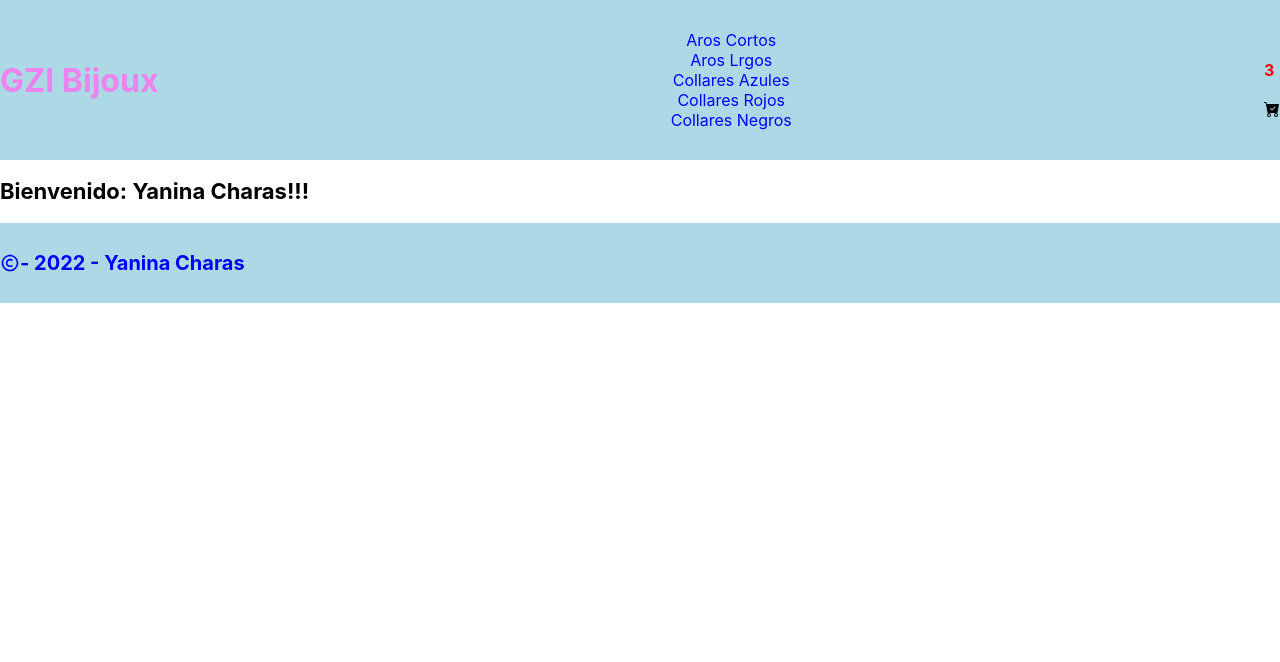
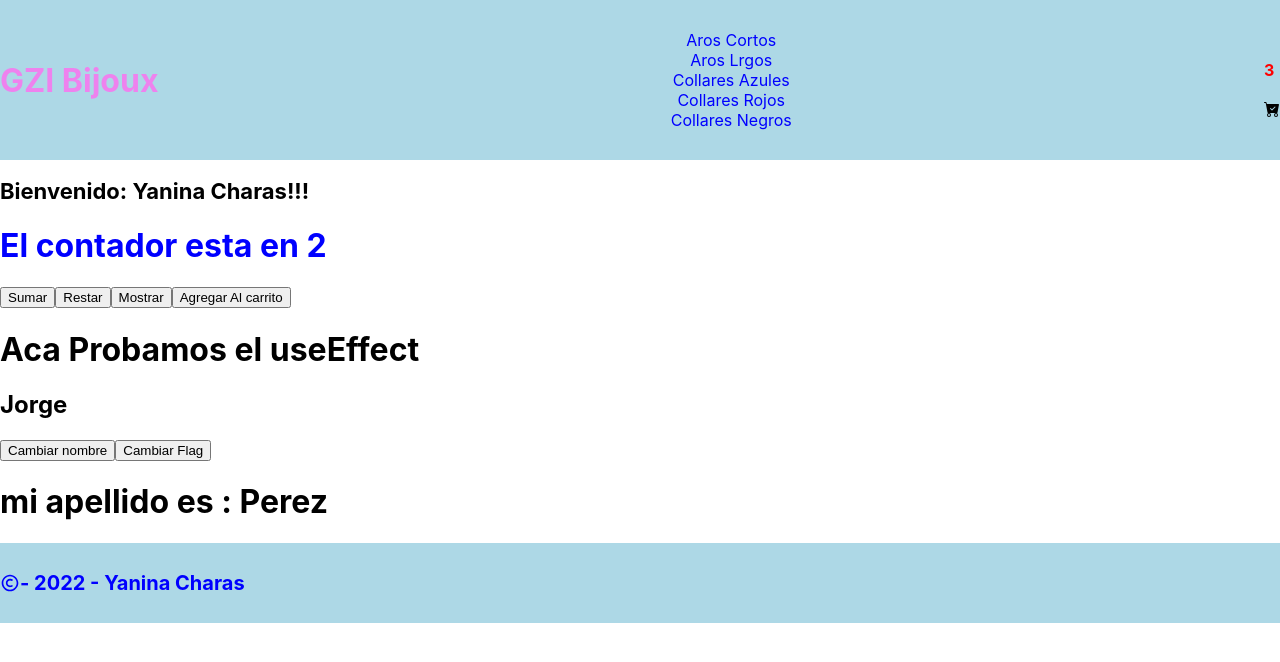
Before and after one commit to YaninaCharas/mi-app, a React (Create React App) app: page / in a window 1280 px wide. Shown: the top 662 px of the page. Built offline with nearby package versions, Linux system fonts and the light colour scheme.

Commit message:
agregue el contador al carrito y el uso de UseEffect

```diff
--- a/src/App.js
+++ b/src/App.js
@@ -1,16 +1,24 @@
 
 import Header from "./components/Header/Header";
+import ItemCount from "./components/ItemCount/ItemCount";
 import ItemListContainer from "./components/ItemsListContainer/ItemListContainer";
 import Layout from "./components/Layout/Layout";
+import UseEffect from "./components/UseEffect/UseEffect";
 
 function App() {
 let nombreUsuario = "Yanina"
+
+const onAdd = ( cantidad )=>{
+  console.log(`se agregaron al carrito ${cantidad} unidades`)
+}
 
   return (
     <div className="App">
       <Layout>
         <Header/>
         <ItemListContainer usuario={nombreUsuario} apellido="Charas" edad={51} />
+        <ItemCount stock={10} initial={2} onAdd={onAdd} />
+        <UseEffect />
       </Layout>
     </div>
   );
--- /dev/null
+++ b/src/components/ItemCount/ItemCount.jsx
@@ -0,0 +1,50 @@
+
+import { useState } from "react"
+
+const ItemCount = ({stock, initial, onAdd}) => {
+
+const [ contador, setContador ] = useState( initial ) //Tiene 2 parametros [ estado, funcion ]
+    const [ mostrar, setMostrar ] = useState(false) // Tipo flag
+
+    const sumar = ()=>{
+        if( contador < stock ){
+
+            setContador( contador + 1 )
+        }
+
+    }
+
+    const restar = ()=>{
+        if( contador > 0 ){
+            setContador( contador - 1 )
+        }
+
+    }
+
+    const cambiarEstado = ()=>{
+
+        setMostrar( !mostrar )
+
+    }
+
+  return (
+    <div>
+        <h1 style={{
+            color: `${mostrar ? "red" : "blue"}`
+        }}>El contador esta en {contador} </h1>
+        {/* <h1 className={ mostrar ? "title-true" : "title-false" }>El contador esta en {contador}</h1> */}
+
+        <button onClick={sumar}>Sumar</button>
+        <button onClick={restar}>Restar</button>
+        <button onClick={cambiarEstado} disabled={ stock === 0 ? true : false}>
+            {mostrar ? "Ocultar" : "Mostrar" }
+        </button>
+        {
+            mostrar === true ? <h2>Aca se muestra el texto</h2> : null
+        }
+        <button onClick={  ()=>onAdd(contador) } >Agregar Al carrito</button>
+    </div>
+  )
+}
+
+export default ItemCount
--- /dev/null
+++ b/src/components/UseEffect/UseEffect.jsx
@@ -0,0 +1,64 @@
+import { useState, useEffect } from "react";
+
+const UseEffect = () => {
+  const [nombreUsuario, setNombreUsuario] = useState("Jorge");
+  const [flag, setFlag] = useState(false);
+  const [ numeros, setNumeros ] = useState([])
+  const [ apellido, setApellido] = useState("")
+
+  const arr = [ 1, 2, 3, 4]
+
+  const cambiarNombre = () => {
+    if (nombreUsuario === "Jorge") {
+      setNombreUsuario("Pepito");
+    } else {
+      setNombreUsuario("Jorge");
+    }
+  };
+
+  const cambiarFlag = () => {
+    setFlag(!flag);
+  };
+
+//   useEffect(() => {
+//     console.log(
+//       "Aca se ejecuta siempre que se actualize el componente y tambien cuando se monta"
+//     );
+//   });
+
+//   useEffect(() => {
+//     console.log("Aca se ejecuta cuando el componente se monta");
+//   }, []);
+
+//   useEffect(() => {
+//     console.log(
+//       "Aca se ejecuta cuando el componente se monta y tambien cuando cambia el estado FLAG"
+//     );
+//   }, [flag]);
+
+
+  useEffect( ()=>{
+    setNumeros( arr )
+    setTimeout( ()=>{
+        setApellido("Perez")
+
+    }, 2000)
+  }, [])
+
+//   console.log("hola");
+//   console.log( numeros )
+
+console.log(apellido)
+  return (
+    <div>
+      <h1>Aca Probamos el useEffect</h1>
+      <h2>{nombreUsuario}</h2>
+      <button onClick={cambiarNombre}>Cambiar nombre</button>
+      <button onClick={cambiarFlag}>Cambiar Flag</button>
+
+      <h1>mi apellido es : {apellido}</h1>
+    </div>
+  );
+};
+
+export default UseEffect;
```
